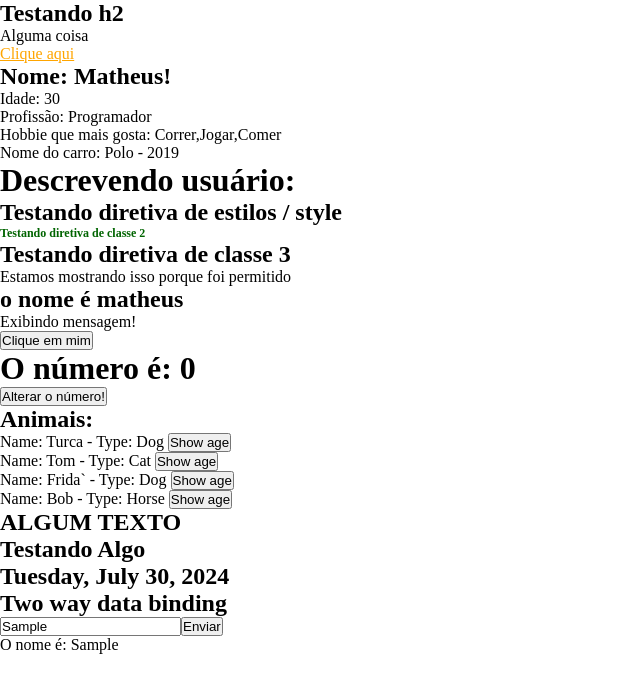
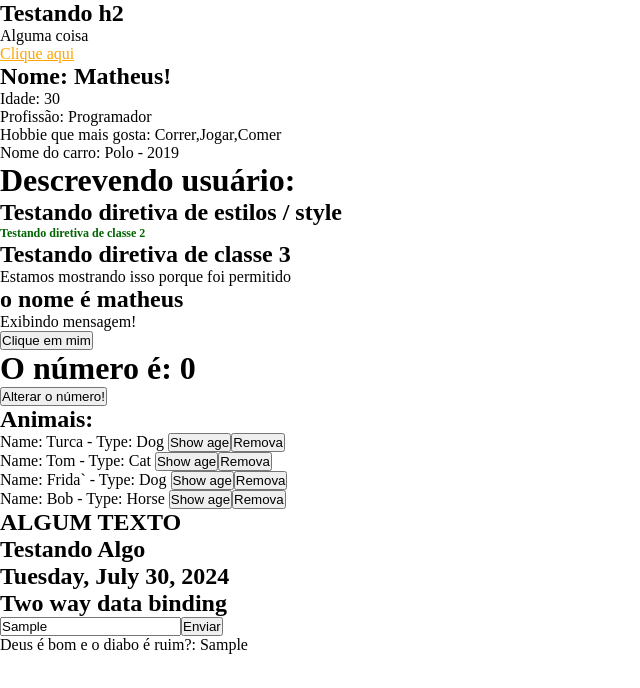
Before and after one commit to AencioVinicius2/angular_library, an Angular app in the folder Section2/projeto-moments/: page / in a window 1280 px wide. Both pictures are taken after typing "Sample" into the empty fields and a click on the input "Enviar". Shown: the top 688 px of the page, without its empty margins (0-640 px from the left). Built offline with nearby package versions, Linux system fonts and the light colour scheme.

Commit message:
feat: add service in list-render component

```diff
--- a/Section2/projeto-moments/src/app/components/list-render/list-render.component.html
+++ b/Section2/projeto-moments/src/app/components/list-render/list-render.component.html
@@ -4,6 +4,7 @@
     <li *ngFor="let animal of animals">
       Name: {{animal.name}} - Type: {{animal.type}}
       <button (click)="showAge(animal)">Show age</button>
+      <button (click)="removeAnimal(animal)">Remova</button>
     </li>
   </ul>
   <h2>{{animalDetails}}</h2>
--- a/Section2/projeto-moments/src/app/components/list-render/list-render.component.ts
+++ b/Section2/projeto-moments/src/app/components/list-render/list-render.component.ts
@@ -1,6 +1,8 @@
 import { Component, OnInit } from '@angular/core';
 import { CommonModule } from '@angular/common';
 import { IAnimal } from '../../interfaces/Animal';
+
+import { ListService } from '../../services/list.service';
 @Component({
   selector: 'app-list-render',
   standalone: true,
@@ -20,11 +22,16 @@ export class ListRenderComponent implements OnInit {
 
   animalDetails = '';
 
-  constructor() {}
+  constructor(private listService: ListService) {}
 
   ngOnInit(): void {}
 
   showAge(animal: IAnimal): void {
     this.animalDetails = 'o animal ' + animal.name + ' tem ' + animal.age + ' anos';
   }
+
+  removeAnimal(animal: IAnimal): void {
+    console.log("Removendo animal...")
+    this.animals =  this.listService.remove(this.animals, animal)
+  }
 }
--- a/Section2/projeto-moments/src/app/components/two-way-binding/two-way-binding.component.html
+++ b/Section2/projeto-moments/src/app/components/two-way-binding/two-way-binding.component.html
@@ -5,6 +5,6 @@
     <input type="submit" value="Enviar">
   </form>
   <div *ngIf="name !== ''">
-    <p>O nome é: {{name}}</p>
+    <p>Deus é bom e o diabo é ruim?: {{name}}</p>
   </div>
 </div>
--- /dev/null
+++ b/Section2/projeto-moments/src/app/services/list.service.ts
@@ -0,0 +1,14 @@
+import { Injectable } from '@angular/core';
+import { IAnimal } from '../interfaces/Animal';
+
+@Injectable({
+  providedIn: 'root'
+})
+export class ListService {
+
+  constructor() { }
+
+  remove(animals: IAnimal[], animal: IAnimal) {
+   return animals.filter((a) => animal.name !== a.name)
+  }
+}
```
Also changed, not shown: 1 other file (tests, documents, lock files or other folders).
